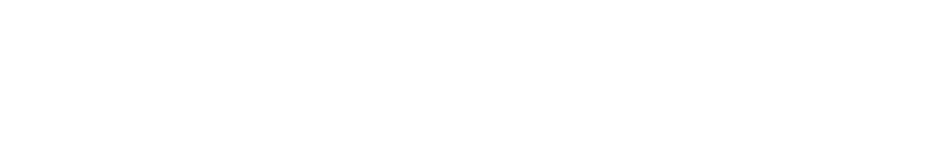
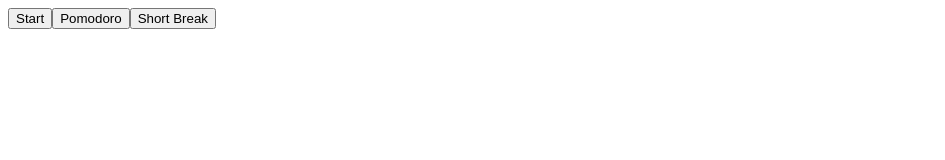
Before and after one commit to JonWash86/tomato-timer, a React (Create React App) app: page / in a window 1280 px wide. Shown: the top 160 px of the page, without its empty margins (0-945 px from the left). Built offline with nearby package versions, Linux system fonts and the light colour scheme.

Commit message:
buttons added for start and stop and pomodoro and breaks

```diff
--- a/src/index.js
+++ b/src/index.js
@@ -8,6 +8,8 @@
 
   // this function automatically displays the current time on an interval, mainly added to test displaying a timecode on the tomato.
   componentDidMount() {
+    this.setState({ mins: (this.state.mins - 1), secs:'19' });
+
     this.runTimer();
   }
 
@@ -30,13 +32,16 @@
 
       }
     }, 1000)
-    this.setState({ mins: (this.state.mins - 1), secs:'19' });
   }
 
   render(){
-
-    return(
-  <CountdownClock mins={this.state.mins} secs={this.state.secs}/>);
+    return(<div>
+      <CountdownClock mins={this.state.mins} secs={this.state.secs} />
+      <button>Start</button>
+      <button>Pomodoro</button>
+      <button>Short Break</button>
+      </div>
+    );
   }
 }
 
```
